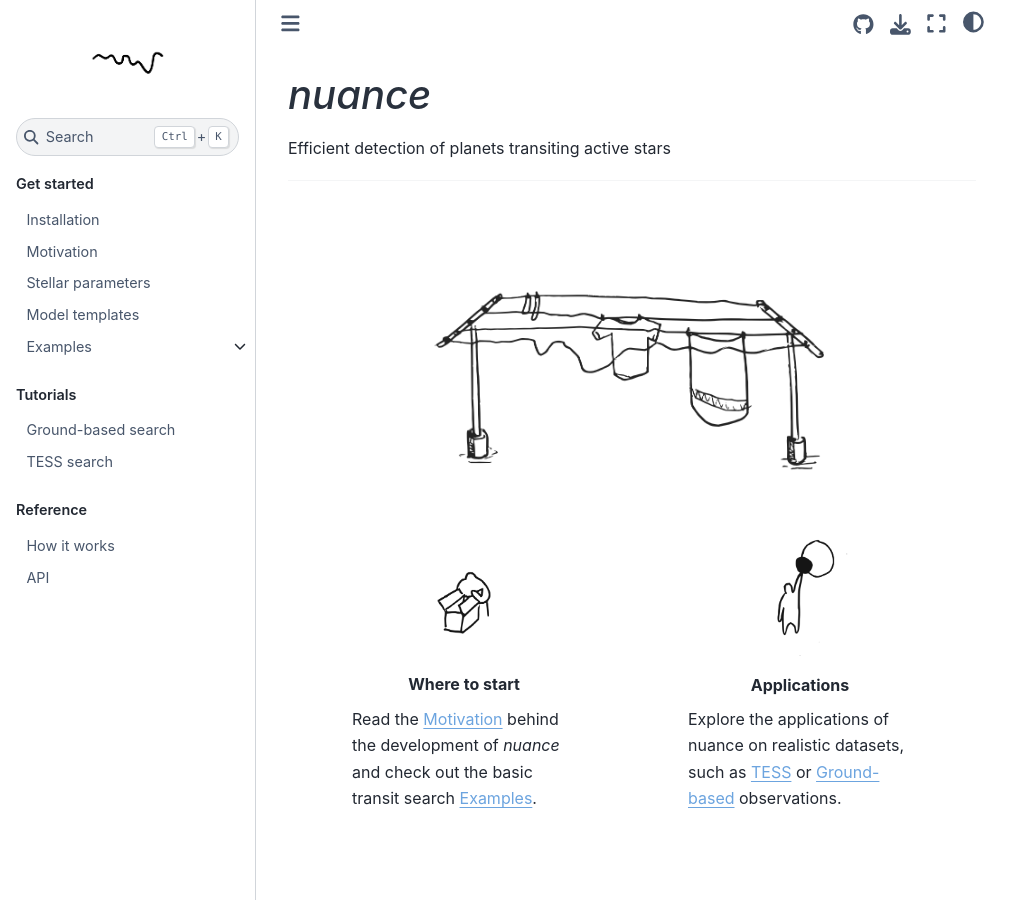
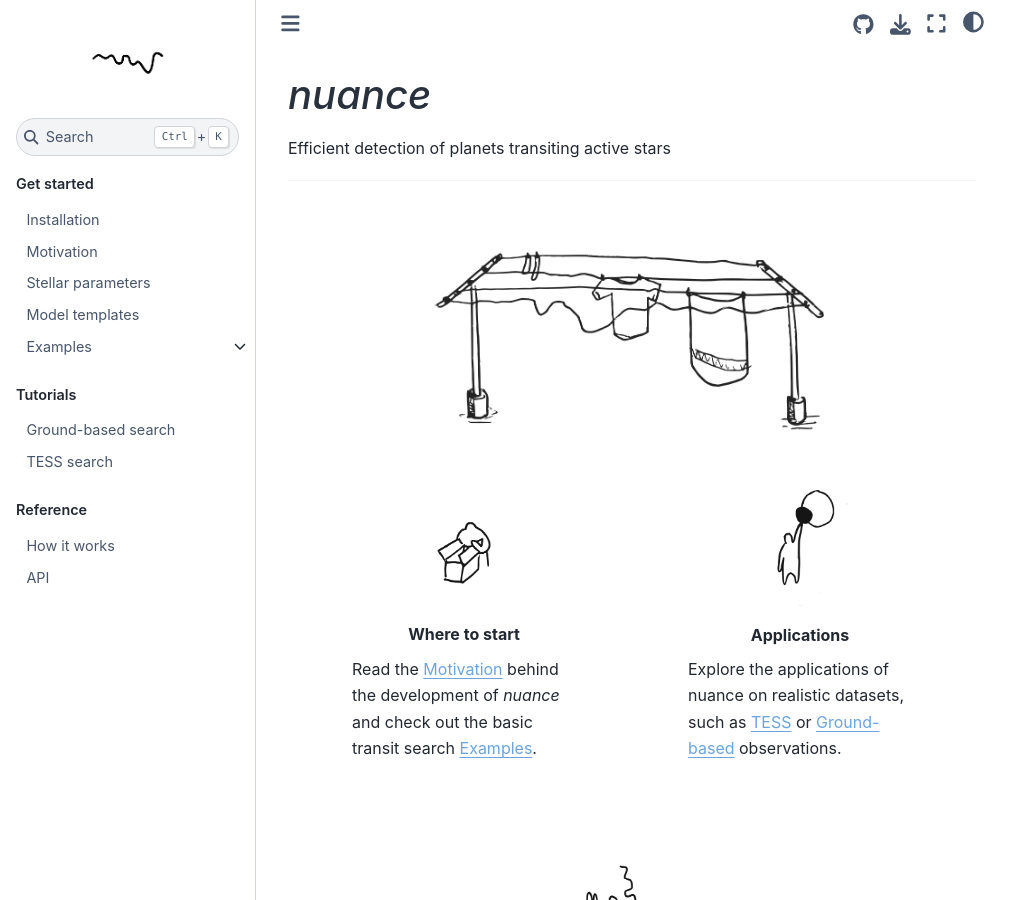
Before and after one commit to lgrcia/nuance, a Sphinx documentation site: the page built from docs/index.md, in a window 1280 px wide and 900 px high. Shown: the whole window, without its empty margins (0-1031 px from the left). Built offline with Sphinx 7.4.7 and the Sphinx Book theme 1.1.4, drawn with Linux system fonts in a browser that asks for light colours; pages that are not in the unit, such as notebooks, are missing from menus.

Commit message:
docs: adjust margin

````diff
--- a/docs/index.md
+++ b/docs/index.md
@@ -4,13 +4,13 @@ Efficient detection of planets transiting active stars
 
 ---
 
-<div style="margin: 100px"></div>
+<div style="margin: 60px"></div>
 
 ```{image} _static/illu.png
 :height: 200px
 :align: center
 ```
-<div style="margin: 30px"></div>
+<div style="margin: 20px"></div>
 <style>
 .flex {
     display: flex;
````
